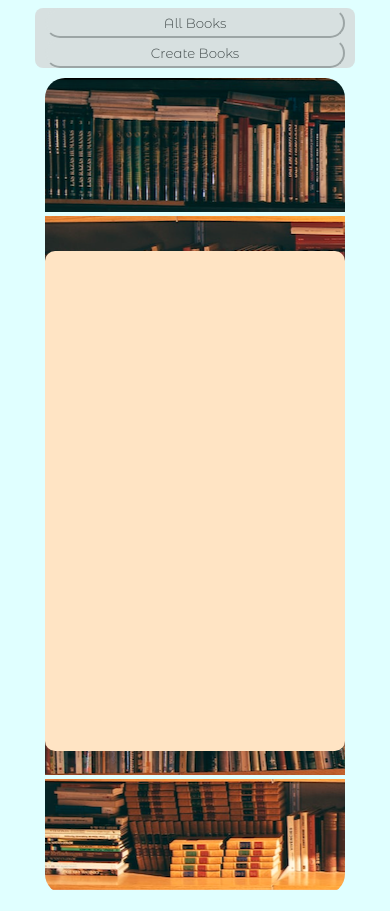
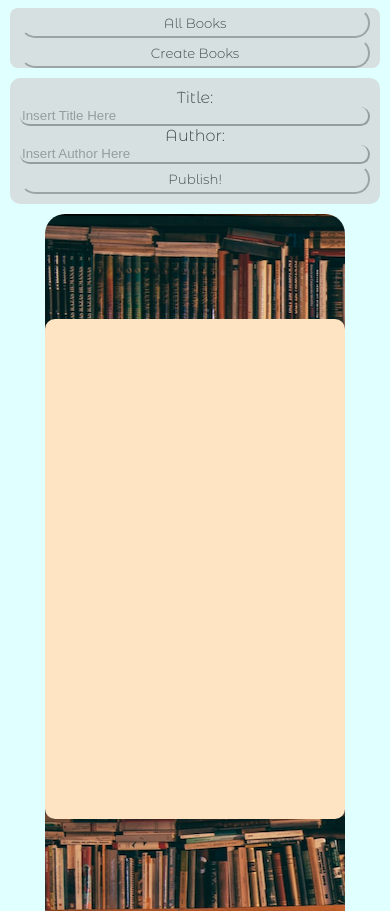
Before and after one commit to JaysonSovanHong/GroupProject, a plain HTML site: page index.html in a window 390 px wide. Shown: the top 911 px of the page. Drawn offline with Linux system fonts and the light colour scheme.

Commit message:
done done and done

```diff
--- a/index.html
+++ b/index.html
@@ -21,10 +21,10 @@
 
         <form id="newBooks" class="all hidden">
             <label for="newTitle">Title:</label>
-            <input type='text' id="newTitle">
+            <input type='text' id="newTitle" placeholder="Insert Title Here">
 
             <label for="newAuthor">Author:</label>
-            <input type='text' id="newAuthor">
+            <input type='text' id="newAuthor" placeholder="Insert Author Here">
 
             <button class="sovan" id="submitNewBook">Publish!</button>
         </form>
--- a/style.css
+++ b/style.css
@@ -30,6 +30,7 @@ button {
     background-color: lightgray;
     border-radius: 10px;
     padding: 10px 10px 10px 10px;
+    opacity: .7;
 }
 
 input[type=text],
@@ -154,11 +155,22 @@ input[type=text],
         flex-direction: column;
     }
     nav {
-        width: 300px;
+        width: 350px;
         display: flex;
         flex-direction: column;
         margin-inline: 15px;
         padding-inline: 10px;
         opacity: .7;
     }
+    .all {
+        display: flex;
+        flex-direction: column;
+        width: 350px;
+        margin-inline: 15px;
+        padding-inline: 10px;
+        opacity: .7;
+    }
 }
+
+
+}
```
